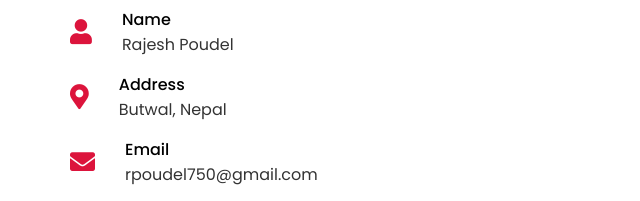
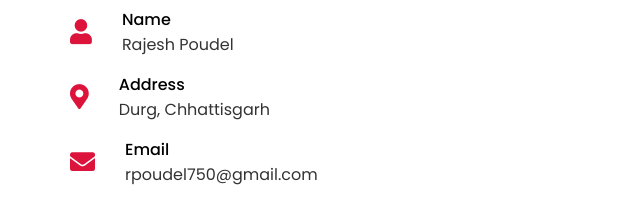
Before and after one commit to cloud-009/Portfolio-Website, a plain HTML site: page index.html in a window 1280 px wide. Shown: the part 3659-3860 px from the top of the page, 0-640 px from the left. Drawn offline with nearby package versions, Linux system fonts and the light colour scheme.

Commit message:
changed alignment

```diff
--- a/index.html
+++ b/index.html
@@ -198,7 +198,7 @@
                             <i class="fas fa-map-marker-alt"></i>
                             <div class="info">
                                 <div class="head">Address</div>
-                                <div class="sub-title">Butwal, Nepal</div>
+                                <div class="sub-title">Durg, Chhattisgarh</div>
                             </div>
                         </div>
                         <div class="row">
--- a/style.css
+++ b/style.css
@@ -543,6 +543,7 @@ section .title::after{
 /* icons */
 .wrapper .button{
     display: inline-block;
+    margin-left: 10px;
     height: 60px;
     text-align: center;
     width: 60px;
```
